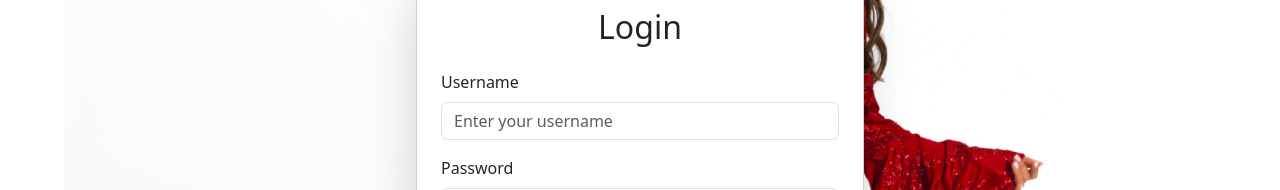
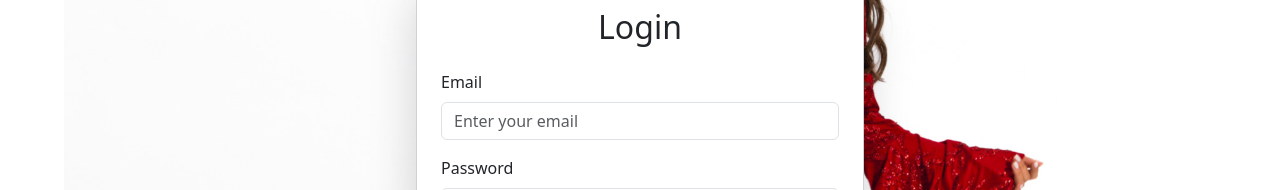
Before and after one commit to Maciech/dress-up-studio, an Angular app: page /login in a window 1280 px wide. Shown: the part 308-498 px from the top of the page. Built offline with nearby package versions, Linux system fonts and the light colour scheme.

Commit message:
form implementation commit 003

```diff
--- a/src/app/components/login/login.component.html
+++ b/src/app/components/login/login.component.html
@@ -3,14 +3,14 @@
       <h2 class="text-center mb-4">Login</h2>
       <form (ngSubmit)="login()">
         <div class="mb-3">
-          <label for="username" class="form-label">Username</label>
+          <label for="username" class="form-label">Email</label>
           <input
             type="text"
             class="form-control"
-            id="username"
-            [(ngModel)]="username"
-            name="username"
-            placeholder="Enter your username"
+            id="email"
+            [(ngModel)]="email"
+            name="email"
+            placeholder="Enter your email"
             required
           />
         </div>
--- a/src/app/components/login/login.component.ts
+++ b/src/app/components/login/login.component.ts
@@ -13,14 +13,14 @@ import { AuthService } from '../../services/auth.service';
 })
 export class LoginComponent implements OnDestroy {
   token = '';
-  username = '';
+  email = '';
   password = '';
   errorMessage = '';
 
   constructor(private authService: AuthService, private router: Router) {}
 
   login(): void {
-    this.authService.login(this.username, this.password).subscribe({
+    this.authService.login(this.email, this.password).subscribe({
       next: (response: { token: string }) => {
         this.token = response.token;
         this.authService.setToken(response.token); // Save the token to storage
--- a/src/app/components/register/register.component.html
+++ b/src/app/components/register/register.component.html
@@ -3,11 +3,11 @@
     <h2 class="text-center mb-4">Register</h2>
     <form [formGroup]="registerForm" (ngSubmit)="register()">
       <div class="mb-3">
-        <label for="emailAddress" class="form-label">Email Address</label>
+        <label for="email" class="form-label">Email Address</label>
         <input
           type="email"
           class="form-control"
-          id="emailAddress"
+          id="email"
           [formControl]="email"
           placeholder="Enter your email address"
         />
--- a/src/app/components/register/register.component.ts
+++ b/src/app/components/register/register.component.ts
@@ -19,17 +19,6 @@ import { Router, RouterModule } from '@angular/router';
 })
 export class RegisterComponent implements OnInit {
   registerForm!: FormGroup;
-  registerData = {
-    username: '',
-    password: '',
-    firstName: '',
-    lastName: '',
-    phoneNumber: null,
-    emailAddress: '',
-    city: '',
-    streetAndNumber: '',
-    cityCode: '',
-  };
 
   constructor(
     private fb: FormBuilder,
@@ -39,13 +28,13 @@ export class RegisterComponent implements OnInit {
 
   ngOnInit(): void {
     this.registerForm = this.fb.group({
-      emailAddress: ['', [Validators.required, Validators.email]],
+      email: ['', [Validators.required, Validators.email]],
       password: [
         '',
         [Validators.required, Validators.pattern(StrongPasswordRegx)],
       ],
-      firstName: ['', Validators.required],
-      lastName: ['', Validators.required],
+      firstName: [''], // Validators.required
+      lastName: [''], // Validators.required for dev purposes
       phoneNumber: [''],
       city: [''],
       streetAndNumber: [''],
@@ -55,7 +44,7 @@ export class RegisterComponent implements OnInit {
 
   // Getters for form controls
   get email(): FormControl {
-    return this.registerForm.get('emailAddress') as FormControl;
+    return this.registerForm.get('email') as FormControl;
   }
 
   get password() {
@@ -72,7 +61,14 @@ export class RegisterComponent implements OnInit {
 
   // Register function
   register(): void {
-    this.authService.register(this.registerData).subscribe({
+    if (this.registerForm.invalid) {
+      return; // Prevent submission if form is invalid
+    }
+
+    // Get the form values and store them in an object
+    const registerData = this.registerForm.value;
+
+    this.authService.register(registerData).subscribe({
       next: () => {
         this.router.navigate(['/login']);
       },
--- a/src/app/services/auth.service.ts
+++ b/src/app/services/auth.service.ts
@@ -4,7 +4,7 @@ import { Router } from '@angular/router';
 import { Observable } from 'rxjs';
 
 @Injectable({
-  providedIn: 'root'
+  providedIn: 'root',
 })
 export class AuthService {
   private apiUrl = 'http://localhost:8080/api/auth'; // URL do endpointów uwierzytelniania na backendzie
@@ -12,8 +12,11 @@ export class AuthService {
 
   constructor(private http: HttpClient, private router: Router) {}
 
-  login(username: string, password: string): Observable<any> {
-    return this.http.post<{ token: string }>(`${this.apiUrl}/login`, { username, password });
+  login(email: string, password: string): Observable<any> {
+    return this.http.post<{ token: string }>(`${this.apiUrl}/login`, {
+      email,
+      password,
+    });
   }
 
   getUserData(): Observable<any> {
```
